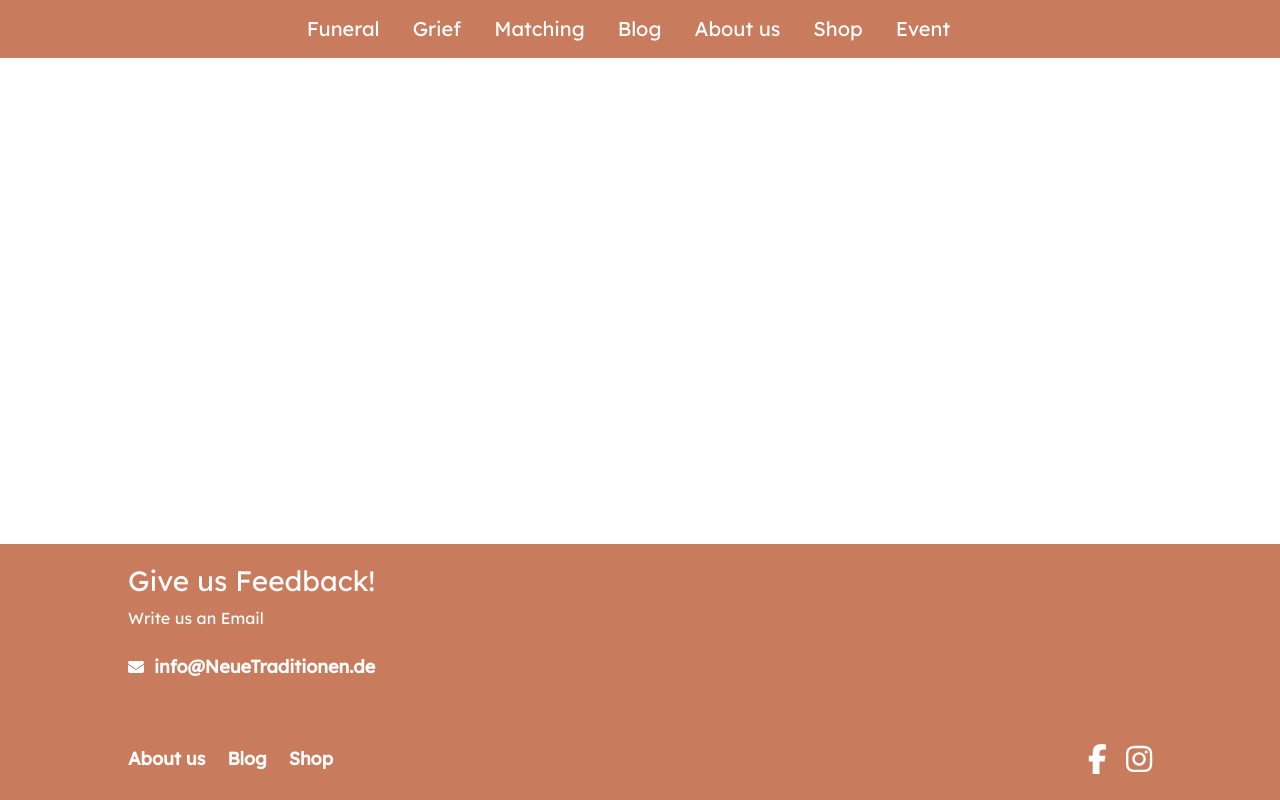
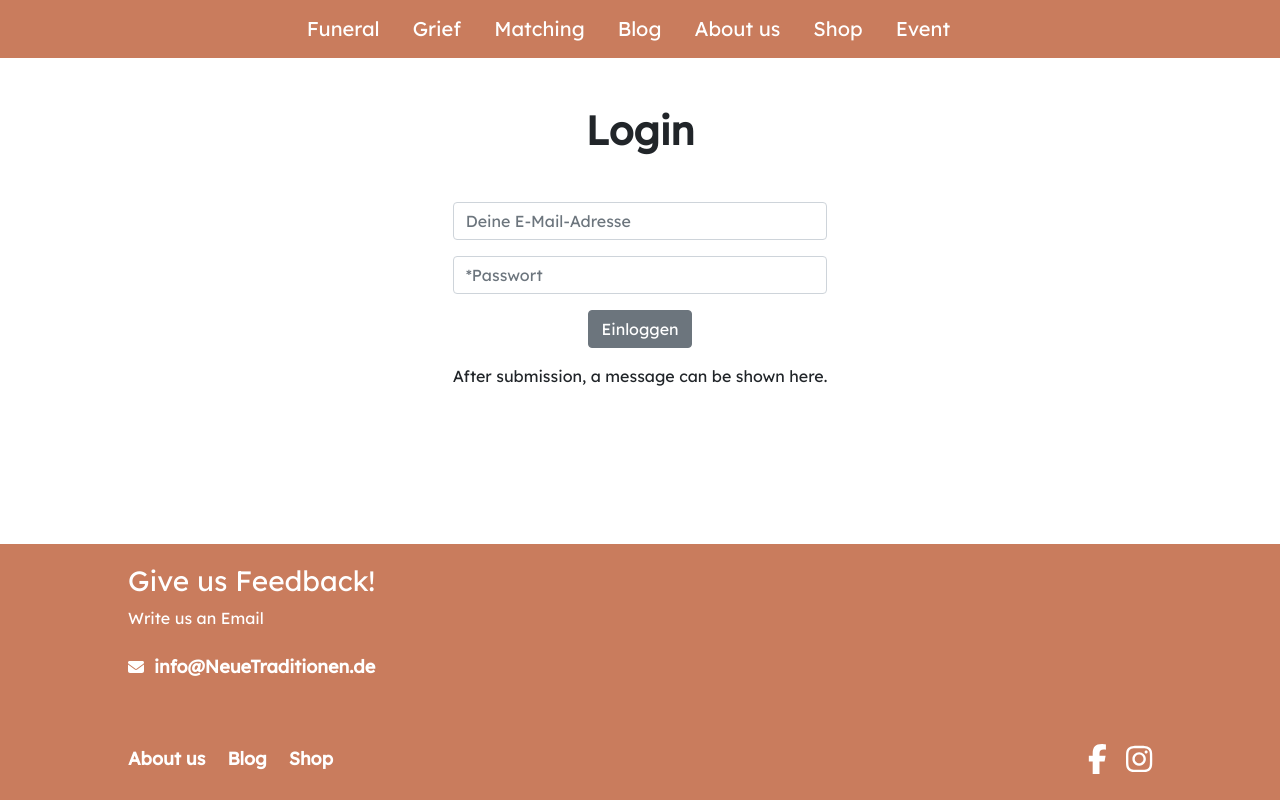
Before and after one commit to hoolby/Neue-Traditionen, a React (Vite) app in the folder frontend/: page /login in a window 1280 px wide. Built offline with nearby package versions, Linux system fonts and the light colour scheme.

Commit message:
register: added axios handling, login: created component

```diff
--- a/frontend/src/App.jsx
+++ b/frontend/src/App.jsx
@@ -5,6 +5,8 @@ import Footer from "@components/footer/Footer";
 import Navbar from "@components/nav/Navbar";
 import Providers from "@components/providers/Providers";
 import Register from "@components/Register";
+import Login from "@components/Login";
+
 import AdminPage from "@pages/adminpage/Adminpage";
 import Home from "@pages/home/Home";
 
@@ -22,14 +24,19 @@ import "bootstrap/dist/css/bootstrap.min.css";
 import "./App.css";
 
 function App() {
-  const userMail = "testmail@testmail.com"; // for Register Component - to be replaced by user email on entering the registration page from custom link
+  const userMail = "testmail@testmail.com",
+    userId = 1; // for Register Component - to be replaced by user email on entering the registration page from custom link
   return (
     <div className="App">
       <Router>
         <Navbar />
         <Routes>
           <Route path="/" element={<Home />} />
-          <Route path="/register" element={<Register userMail={userMail} />} />
+          <Route
+            path="/register"
+            element={<Register userMail={userMail} userId={userId} />}
+          />
+          <Route path="/login" element={<Login />} />
           <Route path="/admin" element={<AdminPage />} />
           <Route path="/providers" element={<Providers />} />
           <Route path="/blogs/:id" element={<BlogDetails />} />
--- /dev/null
+++ b/frontend/src/components/Login.jsx
@@ -0,0 +1,110 @@
+import React from "react";
+import axios from "axios";
+import Form from "react-bootstrap/Form";
+import Button from "react-bootstrap/Button";
+import Stack from "react-bootstrap/Stack";
+import Container from "react-bootstrap/Container";
+
+// eslint-disable-next-line
+function Login() {
+  const [validated, setValidated] = React.useState(false); // Sets whether or not the UI will show the validity of user inputs
+
+  const [userMail, setUserMail] = React.useState(null);
+  const [password, setPassword] = React.useState(null);
+  const [postSubmitMessage, setPostSubmitMessage] = React.useState(
+    "After submission, a message can be shown here."
+  );
+
+  // HANDLING SUBMISSION
+  const handleSubmit = (event) => {
+    const form = event.currentTarget;
+    // Checking if all required fields have been completed
+    if (form.checkValidity() === false) {
+      event.preventDefault();
+      event.stopPropagation();
+      // Now we set the UI to show the what has been validated / which inputs need to be changed
+      setValidated(true);
+    } else {
+      // Submitting the data
+      event.preventDefault();
+      axios
+        .post("/api/login/", {
+          userMail,
+          password,
+        })
+        .then((res) => {
+          if (res.status === 200 || res.status === 204) {
+            alert("You have successfully logged in.");
+            // redirect!!
+          } else {
+            alert(
+              `An error occured while submitting your data. Please try again later. HTTP code ${res.status}, ${res.statusText}`
+            );
+          }
+        });
+    }
+  };
+
+  return (
+    <div className="d-flex flex-column justify-content-center">
+      <h1 className="mt-5 mb-5 fw-bold">Login</h1>
+      <Container fluid="md">
+        {/* TEXT, INPUT FIELDS, CHECKBOXES, SUBMIT BUTTON */}
+        <div
+          style={{
+            display: "flex",
+            justifyContent: "center",
+          }}
+        >
+          {/* REACT-BOOTSTRAP COMPONENTS */}
+          <Form
+            className="mb-3"
+            noValidate
+            validated={validated}
+            onSubmit={handleSubmit}
+          >
+            {/* Stack is just for making the layout easier (similar to flexbox) */}
+            <Stack gap={3}>
+              {/* E-MAIL */}
+              <Form.Group controlId="formEmail">
+                <Form.Control
+                  type="formEmail"
+                  placeholder={"Deine E-Mail-Adresse"}
+                  required
+                  value={userMail}
+                  onChange={(event) => setUserMail(event.target.value)}
+                />
+                <Form.Control.Feedback type="invalid">
+                  Feld ist erforderlich.
+                </Form.Control.Feedback>
+              </Form.Group>
+
+              {/* PASSWORD */}
+              <Form.Group controlId="formPassword">
+                <Form.Control
+                  required
+                  type="password"
+                  placeholder="*Passwort"
+                  value={password}
+                  onChange={(event) => setPassword(event.target.value)}
+                />
+
+                <Form.Control.Feedback type="invalid">
+                  Feld ist erforderlich.
+                </Form.Control.Feedback>
+              </Form.Group>
+            </Stack>
+            <Button variant="secondary" type="submit" className="mt-3">
+              Einloggen
+            </Button>
+            {postSubmitMessage ? (
+              <p className="mt-3">{postSubmitMessage}</p>
+            ) : null}
+          </Form>
+        </div>
+      </Container>
+    </div>
+  );
+}
+
+export default Login;
--- a/frontend/src/components/Register.jsx
+++ b/frontend/src/components/Register.jsx
@@ -1,13 +1,13 @@
 import React from "react";
+import axios from "axios";
 import Form from "react-bootstrap/Form";
 import Button from "react-bootstrap/Button";
 import Stack from "react-bootstrap/Stack";
-import Card from "react-bootstrap/Card";
 import Container from "react-bootstrap/Container";
 import Items from "@components/items/ItemsCopyForRegistrationPage";
 
 // eslint-disable-next-line
-function Register({ userMail }) {
+function Register({ userMail, userId }) {
   // PROPS: userMail from the previous step in the sign-up process
   const [validated, setValidated] = React.useState(false); // Sets whether or not the UI will show the validity of user inputs
 
@@ -31,14 +31,25 @@ function Register({ userMail }) {
     } else {
       // Submitting the data
       event.preventDefault();
-      console.warn(
+      axios
+        .put(`/api/user/${userId}`, {
           firstName,
           // lastName,
           consentForConnecting,
           consentNewsletter,
           // consentTOS,
-        password
+          password,
+        })
+        .then((res) => {
+          if (res.status === 200 || res.status === 204) {
+            alert("You have successfully created your account.");
+            // redirect!!
+          } else {
+            alert(
+              `An error occured while submitting your data. Please try again later. HTTP code ${res.status}, ${res.statusText}`
             );
+          }
+        });
     }
   };
 
@@ -191,6 +202,7 @@ function Register({ userMail }) {
           <Card>Card component from Homepage</Card>
           <Card>Card component from Homepage</Card>
           <Card>Card component from Homepage</Card>
+          // Import Card from Bootstrap !!
         </Stack> */}
       </div>
     </>
```
Lines whose indentation alone changed are shown as unchanged.
